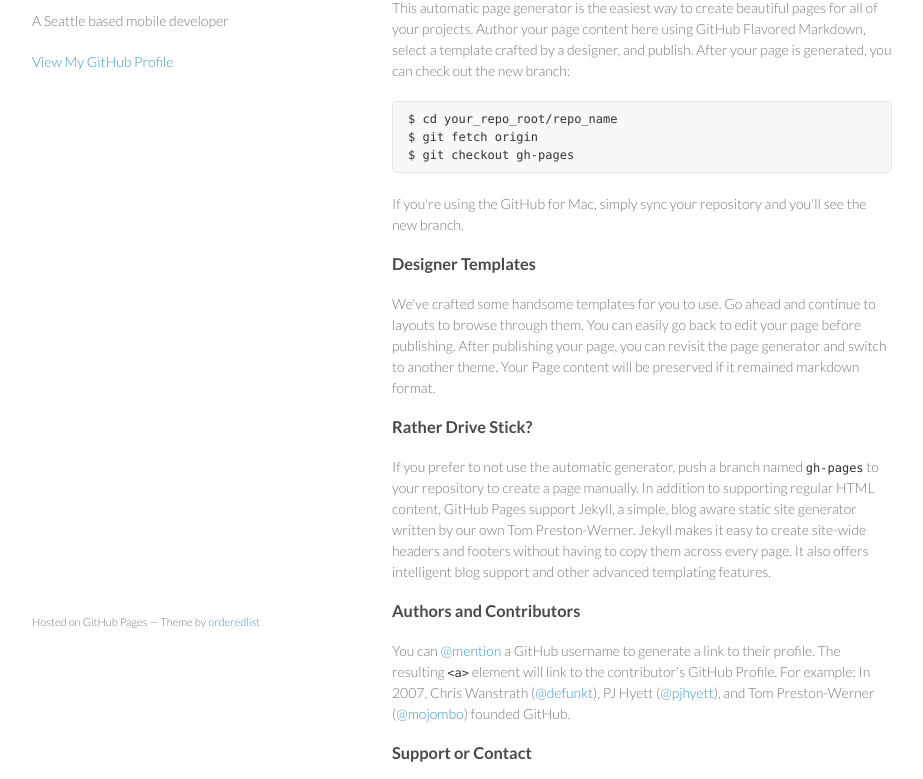
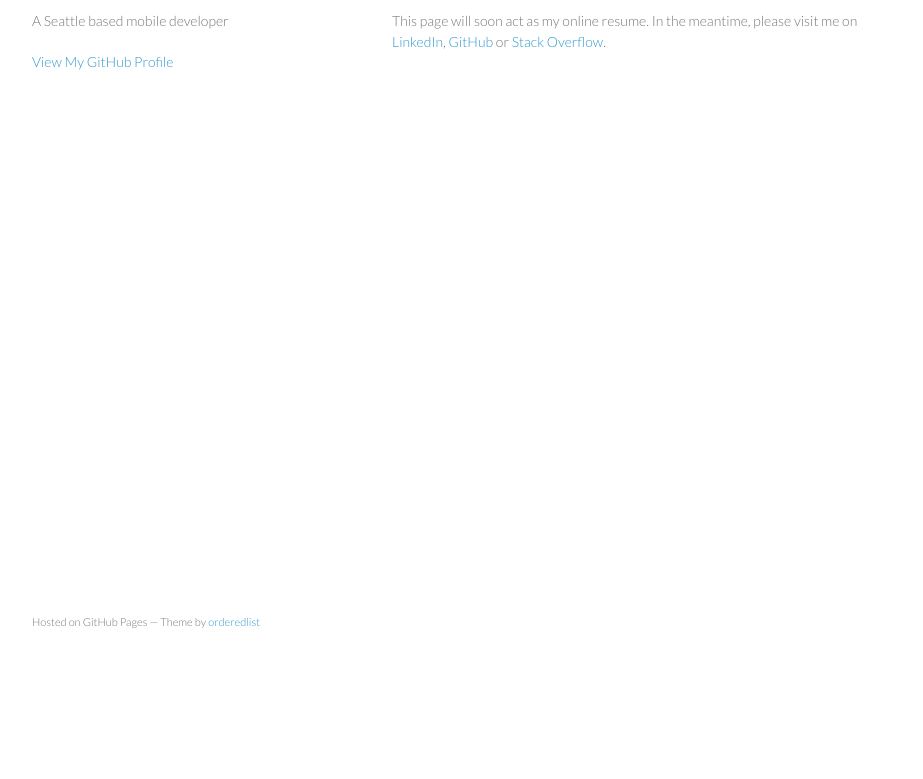
Before and after one commit to timgcarlson/timgcarlson.github.io, a plain HTML site: page index.html in a window 1280 px wide. Shown: the part 99-878 px from the top of the page, without its empty margins (178-1101 px from the left). After the commit the page ends 800 px from the top, so only its background shows below. Drawn offline with Linux system fonts and the light colour scheme.

Commit message:
Replace master branch with page content via GitHub

```diff
--- a/index.html
+++ b/index.html
@@ -23,37 +23,10 @@
 
       </header>
       <section>
-        <h3>
-<a id="welcome-to-github-pages" class="anchor" href="#welcome-to-github-pages" aria-hidden="true"><span class="octicon octicon-link"></span></a>Welcome to GitHub Pages.</h3>
+        <h1>
+<a id="coming-soon" class="anchor" href="#coming-soon" aria-hidden="true"><span class="octicon octicon-link"></span></a>Coming Soon</h1>
 
-<p>This automatic page generator is the easiest way to create beautiful pages for all of your projects. Author your page content here using GitHub Flavored Markdown, select a template crafted by a designer, and publish. After your page is generated, you can check out the new branch:</p>
-
-<pre><code>$ cd your_repo_root/repo_name
-$ git fetch origin
-$ git checkout gh-pages
-</code></pre>
-
-<p>If you're using the GitHub for Mac, simply sync your repository and you'll see the new branch.</p>
-
-<h3>
-<a id="designer-templates" class="anchor" href="#designer-templates" aria-hidden="true"><span class="octicon octicon-link"></span></a>Designer Templates</h3>
-
-<p>We've crafted some handsome templates for you to use. Go ahead and continue to layouts to browse through them. You can easily go back to edit your page before publishing. After publishing your page, you can revisit the page generator and switch to another theme. Your Page content will be preserved if it remained markdown format.</p>
-
-<h3>
-<a id="rather-drive-stick" class="anchor" href="#rather-drive-stick" aria-hidden="true"><span class="octicon octicon-link"></span></a>Rather Drive Stick?</h3>
-
-<p>If you prefer to not use the automatic generator, push a branch named <code>gh-pages</code> to your repository to create a page manually. In addition to supporting regular HTML content, GitHub Pages support Jekyll, a simple, blog aware static site generator written by our own Tom Preston-Werner. Jekyll makes it easy to create site-wide headers and footers without having to copy them across every page. It also offers intelligent blog support and other advanced templating features.</p>
-
-<h3>
-<a id="authors-and-contributors" class="anchor" href="#authors-and-contributors" aria-hidden="true"><span class="octicon octicon-link"></span></a>Authors and Contributors</h3>
-
-<p>You can <a href="https://github.com/blog/821" class="user-mention">@mention</a> a GitHub username to generate a link to their profile. The resulting <code>&lt;a&gt;</code> element will link to the contributor's GitHub Profile. For example: In 2007, Chris Wanstrath (<a href="https://github.com/defunkt" class="user-mention">@defunkt</a>), PJ Hyett (<a href="https://github.com/pjhyett" class="user-mention">@pjhyett</a>), and Tom Preston-Werner (<a href="https://github.com/mojombo" class="user-mention">@mojombo</a>) founded GitHub.</p>
-
-<h3>
-<a id="support-or-contact" class="anchor" href="#support-or-contact" aria-hidden="true"><span class="octicon octicon-link"></span></a>Support or Contact</h3>
-
-<p>Having trouble with Pages? Check out the documentation at <a href="https://help.github.com/pages">https://help.github.com/pages</a> or contact <a href="mailto:support@github.com">support@github.com</a> and we’ll help you sort it out.</p>
+<p>This page will soon act as my online resume. In the meantime, please visit me on <a href="www.linkedin.com/pub/tim-carlson/23/254/74b">LinkedIn</a>, <a href="http://github.com/timgcarlson">GitHub</a> or <a href="http://stackoverflow.com/users/2241714/timgcarlson">Stack Overflow</a>.</p>
       </section>
       <footer>
         <p><small>Hosted on GitHub Pages &mdash; Theme by <a href="https://github.com/orderedlist">orderedlist</a></small></p>
```
Also changed, not shown: params.json (+1 -1 lines).
